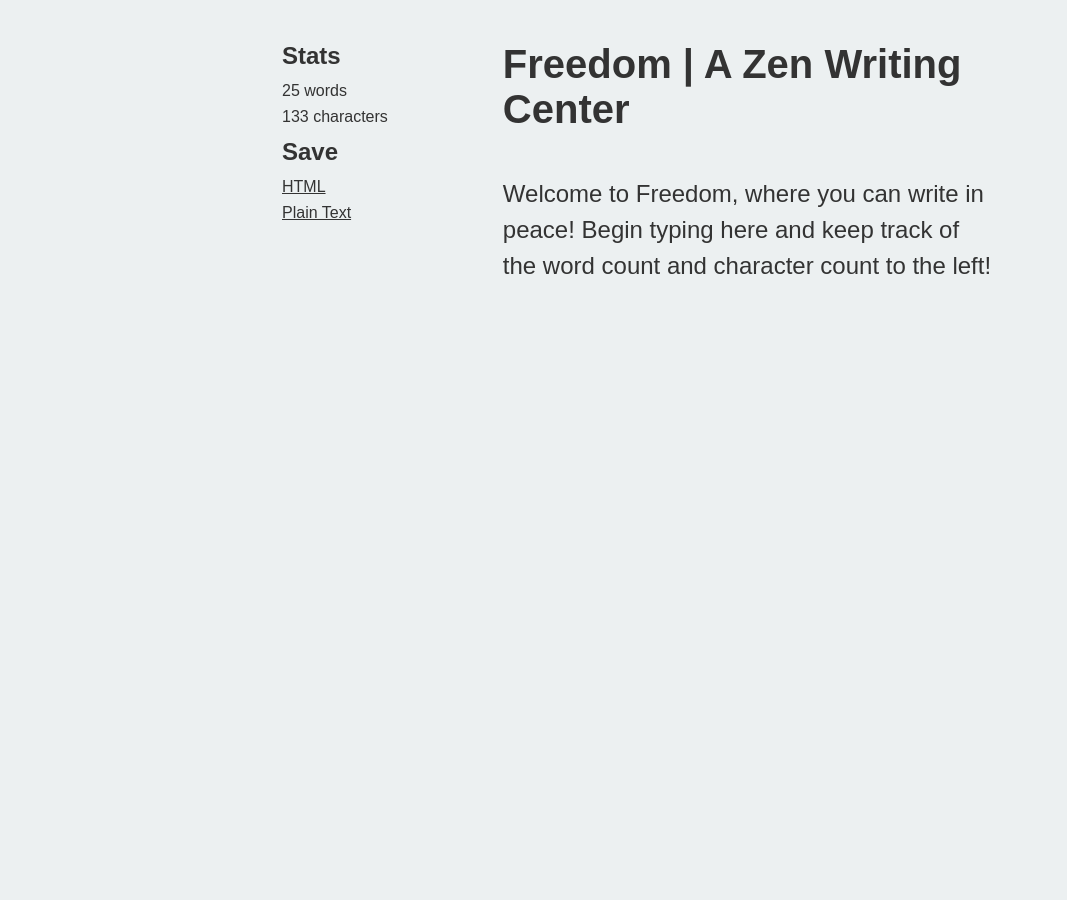
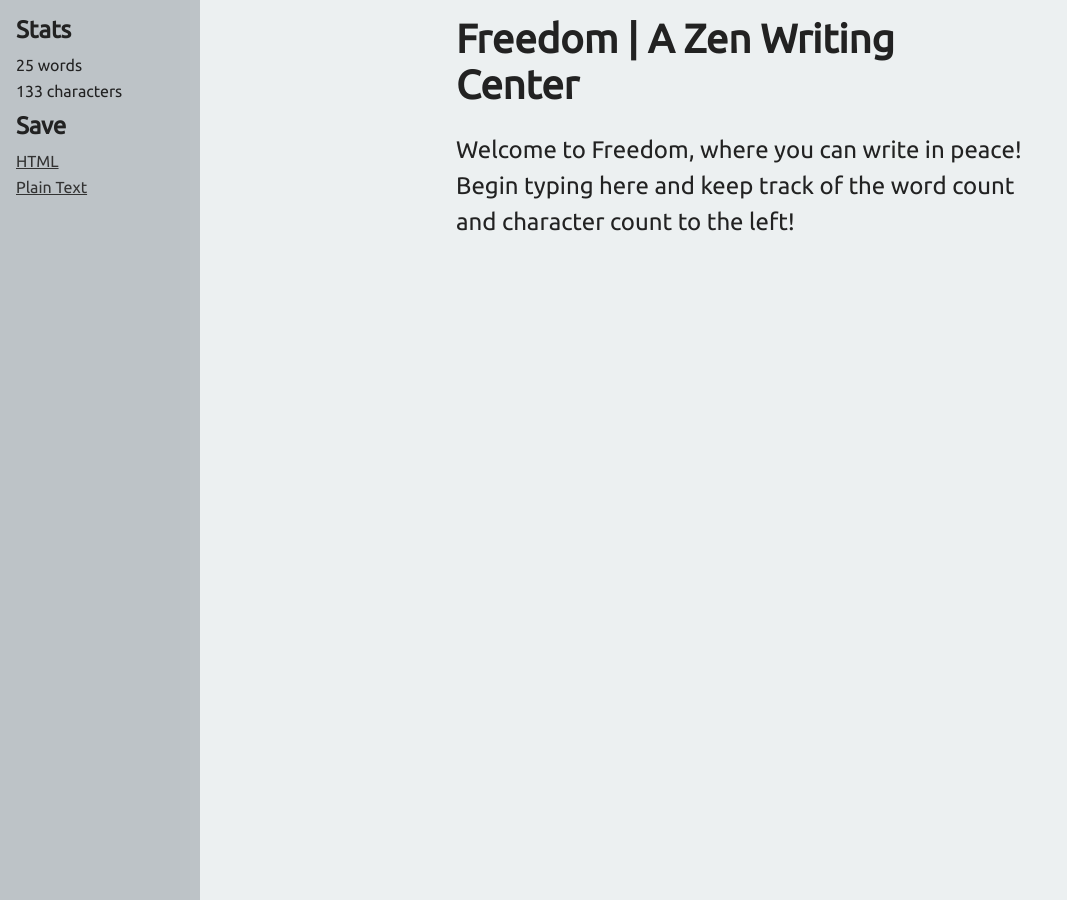
Before and after one commit to srikarg/srikarg.github.io, a Jekyll site: the page labs/freedom/index.html, which Jekyll copies as it is, in a window 1280 px wide. Shown: the whole page, without its empty margins (0-1067 px from the left). Built offline with Jekyll 4.4.1, drawn with Linux system fonts in a browser that asks for light colours; some web fonts are replaced; Markdown is read by kramdown in place of the engine named in the settings.

Commit message:
UPDATE lab images. UPDATE Freedom lab.

```diff
--- a/css/style.css
+++ b/css/style.css
@@ -664,7 +664,7 @@
 }
 
 .lab-item img {
-	max-width: 40%;
+	max-width: 30%;
 	float: left;
 	vertical-align: bottom;
 }
--- a/labs/freedom/index.html
+++ b/labs/freedom/index.html
@@ -10,16 +10,15 @@
         <meta name="description" content="Freedom, a zen writing center!">
         <meta name="viewport" content="width=device-width">
 
-        <link href="http://fonts.googleapis.com/css?family=Droid+Sans" rel="stylesheet" type="text/css">
-        <link rel="stylesheet" href="styles/b7932f2f.main.css">
+        <link href="http://fonts.googleapis.com/css?family=Ubuntu" rel="stylesheet" type="text/css">
+        <link rel="stylesheet" href="styles/5a9296db.main.css">
 
         <script src="scripts/vendor/f7f27360.modernizr.js"></script>
     </head>
 
     <body>
-
         <div class="wrapper">
-            <div class="editor">
+            <section class="editor">
                 <header class="title" contenteditable="">
                     Freedom | A Zen Writing Center
                 </header>
@@ -27,6 +26,7 @@
                 <article class="content" contenteditable="">
                     <p>Welcome to Freedom, where you can write in peace! Begin typing here and keep track of the word count and character count to the left!</p>
                 </article>
+            </section>
         </div>
 
         <aside class="tools">
@@ -37,7 +37,6 @@
             <p><a href="#" id="html">HTML</a></p>
             <p><a href="#" id="plain">Plain Text</a></p>
         </aside>
-        </div>
 
         <!--[if lt IE 7]>
             <p class="chromeframe">You are using an <strong>outdated</strong> browser. Please <a href="http://browsehappy.com/">upgrade your browser</a> or <a href="http://www.google.com/chromeframe/?redirect=true">activate Google Chrome Frame</a> to improve your experience.</p>
--- /dev/null
+++ b/labs/freedom/styles/5a9296db.main.css
@@ -0,0 +1 @@
+*{padding:0;margin:0;-webkit-box-sizing:border-box;-moz-box-sizing:border-box;-ms-box-sizing:border-box;box-sizing:border-box}body{background:#ecf0f1;font-family:Ubuntu,sans-serif;color:#222}.wrapper{margin-left:200px}.editor{width:100%;max-width:600px;height:100%;margin:auto}.editor,.tools{padding:1em}.title:focus,.content:focus{outline:1px solid #3498db}.title{font-size:40px;font-weight:700}.content{font-size:24px;line-height:1.5;margin-top:24px}.tools{background:#bdc3c7;position:fixed;top:0;bottom:0;left:0;width:200px;font-size:16px}.tools p{margin-bottom:.5em}.tools p:last-of-type{margin-bottom:0}.tools h2{margin:.5em 0}.tools h2:first-of-type{margin-top:0}.tools a{color:#333}
--- a/labs/freedom/styles/b7932f2f.main.css
+++ /dev/null
@@ -1 +0,0 @@
-*{padding:0;margin:0;-webkit-box-sizing:border-box;-moz-box-sizing:border-box;-ms-box-sizing:border-box;box-sizing:border-box}body{background:#ecf0f1;font-family:'Droid Sans',sans-serif;color:#333}.wrapper{padding:2em;width:100%;max-width:800px;margin:0 auto;overflow:auto}.title,.content,.tools{padding:10px}.title:focus,.content:focus{outline:1px solid #3498db}.title{font-size:40px;font-weight:700}.content{font-size:24px;line-height:1.5;margin-top:24px}.tools{position:fixed;float:left;width:30%;font-size:16px;padding-right:.5em}.tools p{margin-bottom:.5em}.tools p:last-of-type{margin-bottom:0}.tools h2{margin:.5em 0}.tools h2:first-of-type{margin-top:0}.tools a{color:#333}.editor{float:right;width:70%}
```
Also changed, not shown: img/labs/about-me-scroll-effect.png, img/labs/coin-rush.png, img/labs/css-table-menu.png, img/labs/dynamic-charts.png, img/labs/freedom.png, img/labs/more-information-slider.png, img/labs/now-showing.png, img/labs/students-app.png, img/labs/yql-weather-app.png, 2 other files. Lines whose indentation alone changed are shown as unchanged.
